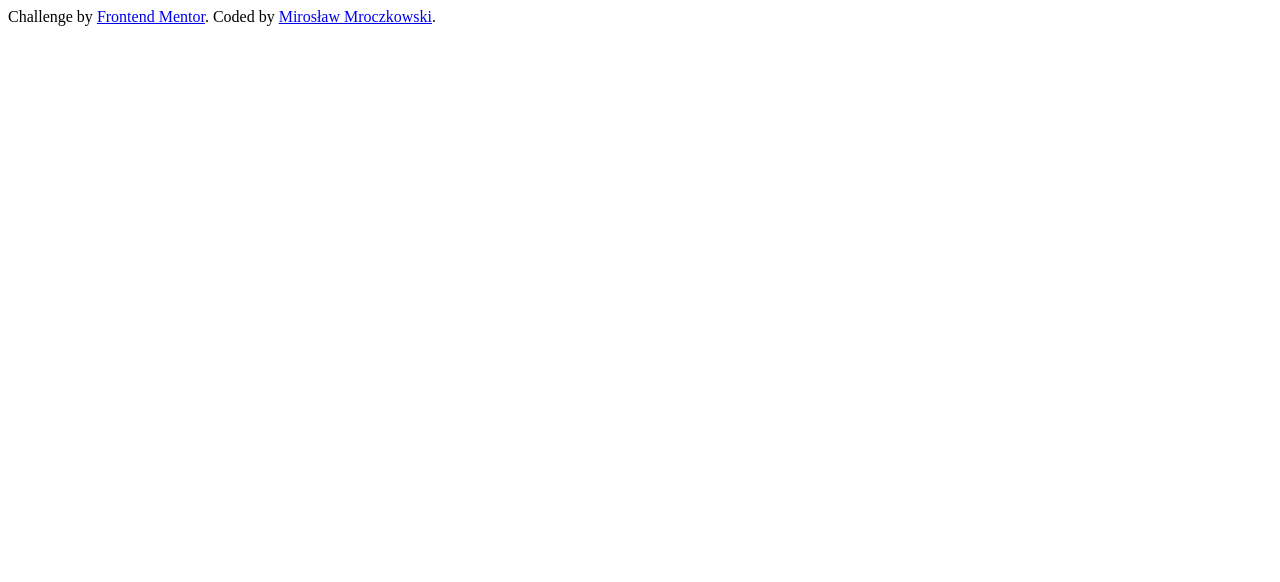
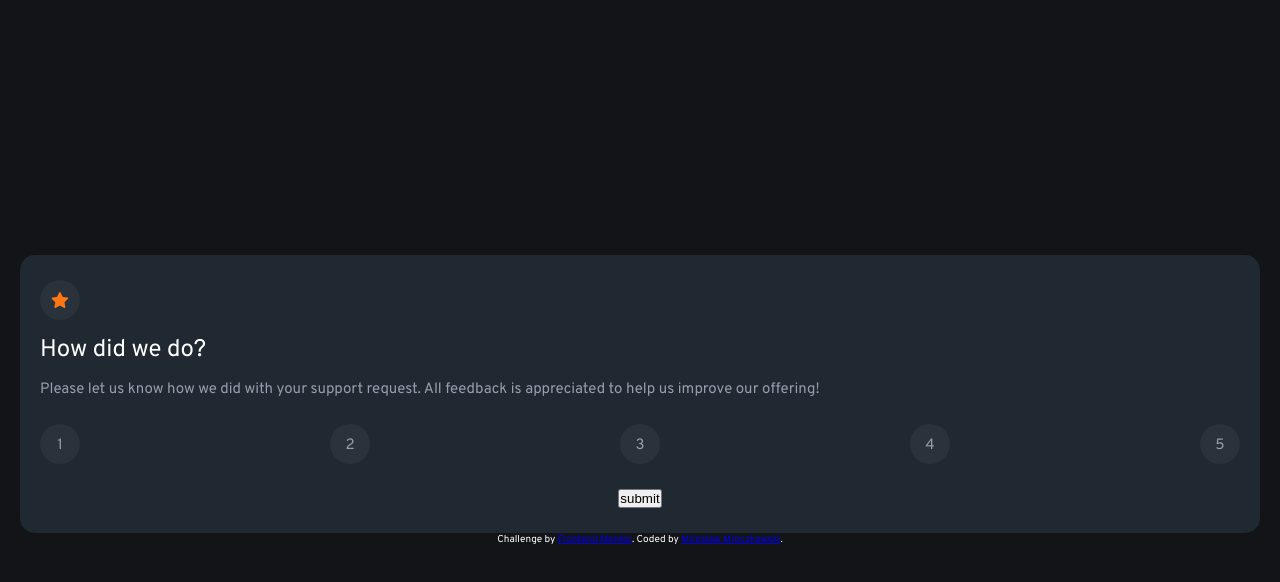
Before and after one commit to miroslaw-mroczkowski/interactive-rating-component, a plain HTML site: page index.html in a window 1280 px wide. Drawn offline with Linux system fonts and the light colour scheme.

Commit message:
full card, without submit, with css

```diff
--- a/index.html
+++ b/index.html
@@ -9,7 +9,7 @@
   <link rel="icon" type="image/png" sizes="32x32" href="./images/favicon-32x32.png">
 
   <title>Frontend Mentor | Interactive rating component</title>
-  <link rel="stylesheet" href="./style.css">
+  <link rel="stylesheet" href="./css/main.css">
   <link rel="preconnect" href="https://fonts.googleapis.com">
   <link rel="preconnect" href="https://fonts.gstatic.com" crossorigin>
   <link href="https://fonts.googleapis.com/css2?family=Overpass:wght@400;700&display=swap" rel="stylesheet">
@@ -17,6 +17,47 @@
 </head>
 
 <body>
+
+  <section class="wrapper">
+
+    <div class="box-container">
+
+      <div class="star-circle">
+        <svg width="17" height="16" xmlns="http://www.w3.org/2000/svg">
+          <path
+            d="m9.067.43 1.99 4.031c.112.228.33.386.58.422l4.45.647a.772.772 0 0 1 .427 1.316l-3.22 3.138a.773.773 0 0 0-.222.683l.76 4.431a.772.772 0 0 1-1.12.813l-3.98-2.092a.773.773 0 0 0-.718 0l-3.98 2.092a.772.772 0 0 1-1.119-.813l.76-4.431a.77.77 0 0 0-.222-.683L.233 6.846A.772.772 0 0 1 .661 5.53l4.449-.647a.772.772 0 0 0 .58-.422L7.68.43a.774.774 0 0 1 1.387 0Z"
+            fill="#FC7614" />
+        </svg>
+      </div>
+
+      <h2 class="box-title">How did we do?</h2>
+      <p class="box-text">Please let us know how we did with your support request. All feedback is appreciated
+        to help us improve our offering!</p>
+
+      <form action="#">
+        <div class="rating-box">
+          <input type="radio" class="rating-input" id="rate1" name="rating" value="1">
+          <label for="rate1" class="rating-label">1</label>
+
+          <input type="radio" class="rating-input" id="rate2" name="rating" value="2">
+          <label for="rate2" class="rating-label">2</label>
+
+          <input type="radio" class="rating-input" id="rate3" name="rating" value="3">
+          <label for="rate3" class="rating-label">3</label>
+
+          <input type="radio" class="rating-input" id="rate4" name="rating" value="4">
+          <label for="rate4" class="rating-label">4</label>
+
+          <input type="radio" class="rating-input" id="rate5" name="rating" value="5">
+          <label for="rate5" class="rating-label">5</label>
+        </div>
+        <button class="submit-btn" type="submit">submit</button>
+      </form>
+
+
+
+    </div>
+
 
     <!-- Rating state start -->
 
@@ -48,6 +89,7 @@
         target="_blank">Frontend Mentor</a>.
       Coded by <a href="#">Mirosław Mroczkowski</a>.
     </div>
+  </section>
 </body>
 
 </html>
--- /dev/null
+++ b/scss/main.scss
@@ -0,0 +1,127 @@
+$primary-color: hsl(25, 97%, 53%);
+$white-color: hsl(0, 0%, 100%);
+$light-grey: hsl(217, 12%, 63%);
+$medium-grey: hsl(213, 17%, 20%);
+$dark-blue: hsl(212, 21%, 16%);
+$very-dark-blue: hsl(216, 12%, 8%);
+
+*,
+*::before,
+*::after {
+	box-sizing: border-box;
+	margin: 0;
+	padding: 0;
+}
+
+html {
+	font-size: 62.5%;
+}
+
+body {
+	width: 100%;
+	max-width: 100%;
+	background-color: $very-dark-blue;
+	color: $white-color;
+	font-family: 'Overpass', sans-serif;
+}
+
+.wrapper {
+	display: flex;
+	flex-direction: column;
+	align-items: center;
+	justify-content: center;
+	width: 100%;
+	min-height: 100vh;
+	padding: 1rem 2rem;
+}
+
+// --------
+// COMPONENT CONTAINER
+// --------
+
+.box-container {
+	display: flex;
+	flex-direction: column;
+	align-items: start;
+	justify-content: center;
+	gap: 1.5rem;
+	width: 100%;
+	padding: 2.5rem 2rem;
+	background-color: $dark-blue;
+	border: none;
+	border-radius: 1.5rem;
+	.star-circle {
+		position: relative;
+		width: 40px;
+		height: 40px;
+		border-radius: 50%;
+		background-color: $medium-grey;
+		svg {
+			position: absolute;
+			top: 50%;
+			left: 50%;
+			transform: translate(-50%, -50%);
+		}
+	}
+
+	.box-title {
+		font-size: 2.4rem;
+		color: $white-color;
+		font-weight: normal;
+	}
+
+	.box-text {
+		font-size: 1.5rem;
+		color: $light-grey;
+	}
+}
+
+// --------
+// RATING FORM
+// --------
+
+form {
+	display: flex;
+	flex-direction: column;
+	align-items: center;
+	justify-content: center;
+	margin-top: 1rem;
+	width: 100%;
+	gap: 2.5rem;
+	.rating-box {
+		display: inline-flex;
+		align-items: center;
+		justify-content: space-between;
+		width: 100%;
+		// overflow: hidden;?
+		.rating-input {
+			display: none;
+		}
+
+		.rating-label {
+			display: inline-flex;
+			align-items: center;
+			justify-content: center;
+			width: 40px;
+			height: 40px;
+			padding-top: 3px;
+			border-radius: 50%;
+			border: none;
+			background-color: $medium-grey;
+			font-size: 1.5rem;
+			color: $light-grey;
+			cursor: pointer;
+			transition: background-color 0.3s, color 0.3s;
+		}
+
+		.rating-input:checked + .rating-label {
+			background-color: $light-grey;
+			color: $white-color;
+		}
+
+		.rating-input:hover + .rating-label {
+			background-color: $primary-color;
+			color: $white-color;
+		}
+	}
+}
```
Also changed, not shown: style.css (deleted, +0 -29 lines), css/main.css (added), 1 other file. Lines whose indentation alone changed are shown as unchanged.
